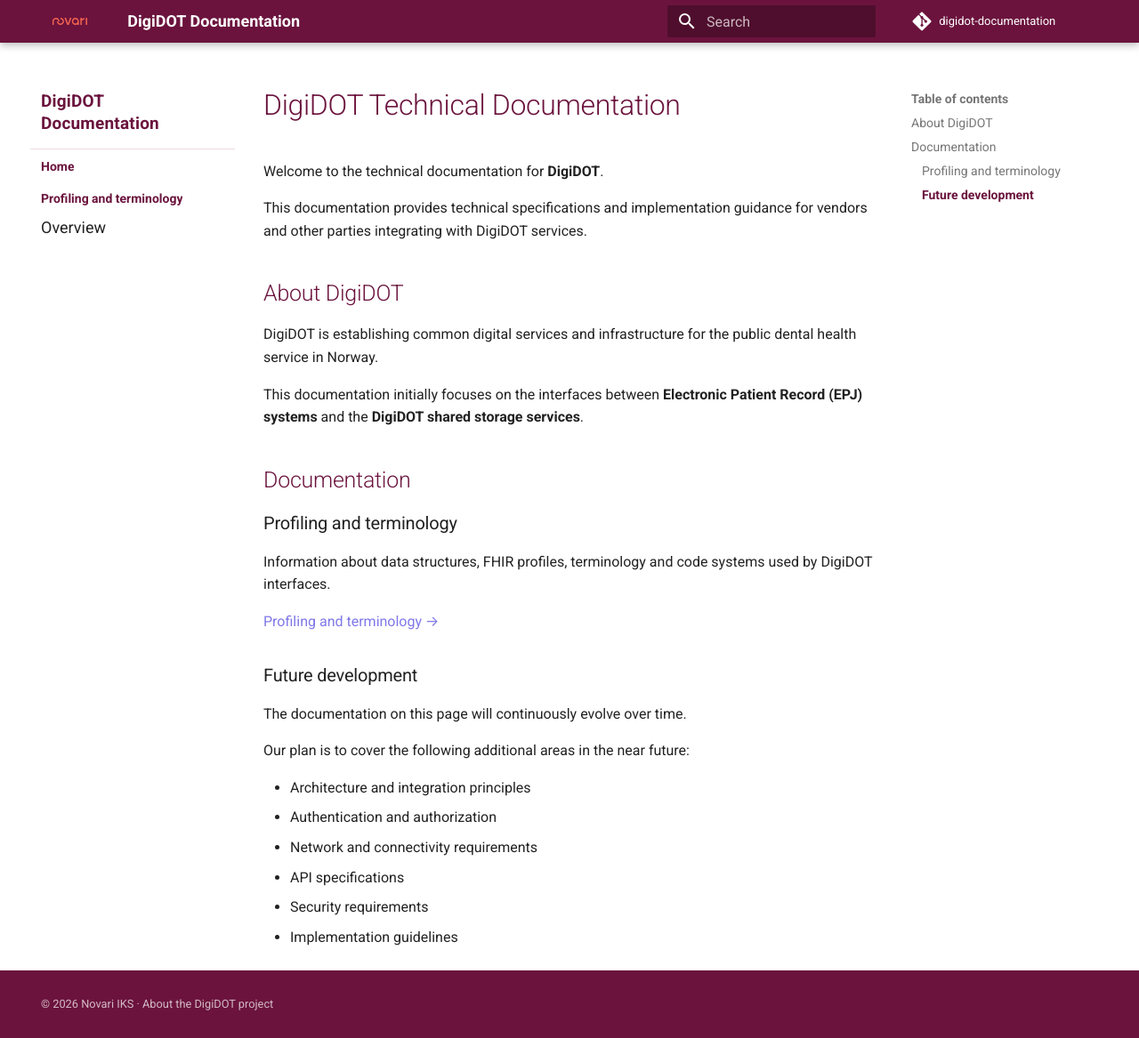
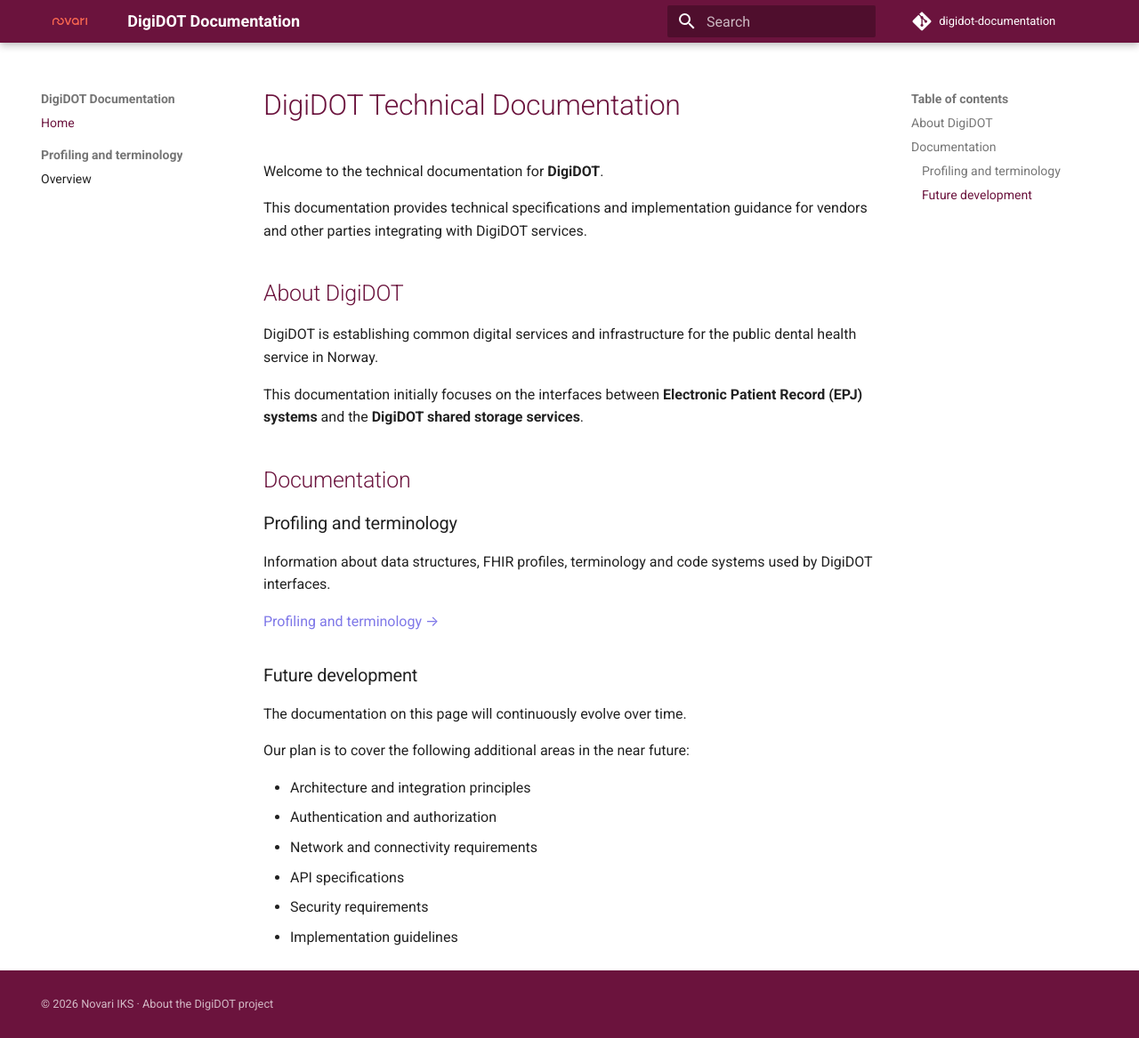
Before and after one commit to novariiks/digidot-documentation, an MkDocs documentation site: the page built from docs/index.md, in a window 1280 px wide and 1167 px high. Shown: the whole window at 89% size. Built offline with MkDocs 1.6.1 and Material for MkDocs 9.7.7, drawn with Linux system fonts in a browser that asks for light colours; comment, search, counter and statistics services are not loaded.

Commit message:
Revert "navigation css adjustments"
This reverts commit bd33f0afc09bd2bc4897dc2173577da7e770c0cf.

```diff
--- a/docs/assets/stylesheets/extra.css
+++ b/docs/assets/stylesheets/extra.css
@@ -89,36 +89,3 @@
   color: var(--novari-purple);
   text-decoration: underline;
 }
-
-/* Site title in left navigation */
-.md-nav--primary > .md-nav__title {
-  color: var(--novari-burgundy);
-  font-weight: 700;
-  font-size: 0.95rem;
-  letter-spacing: 0.01em;
-}
-
-/* Top-level section titles */
-.md-nav--primary .md-nav__item--nested > .md-nav__link {
-  font-weight: 600;
-  color: var(--novari-burgundy);
-  margin-top: 0.6rem;
-}
-
-/* Active page */
-.md-nav__link--active {
-  color: var(--novari-coral);
-  font-weight: 600;
-}
-
-/* Child items slightly more subtle */
-.md-nav--primary .md-nav .md-nav__link {
-  font-size: 0.9rem;
-}
-
-/* Add a small divider below the site title */
-.md-nav--primary > .md-nav__title {
-  border-bottom: 1px solid rgba(107, 19, 61, 0.15);
-  padding-bottom: 0.8rem;
-  margin-bottom: 0.5rem;
-}
```
